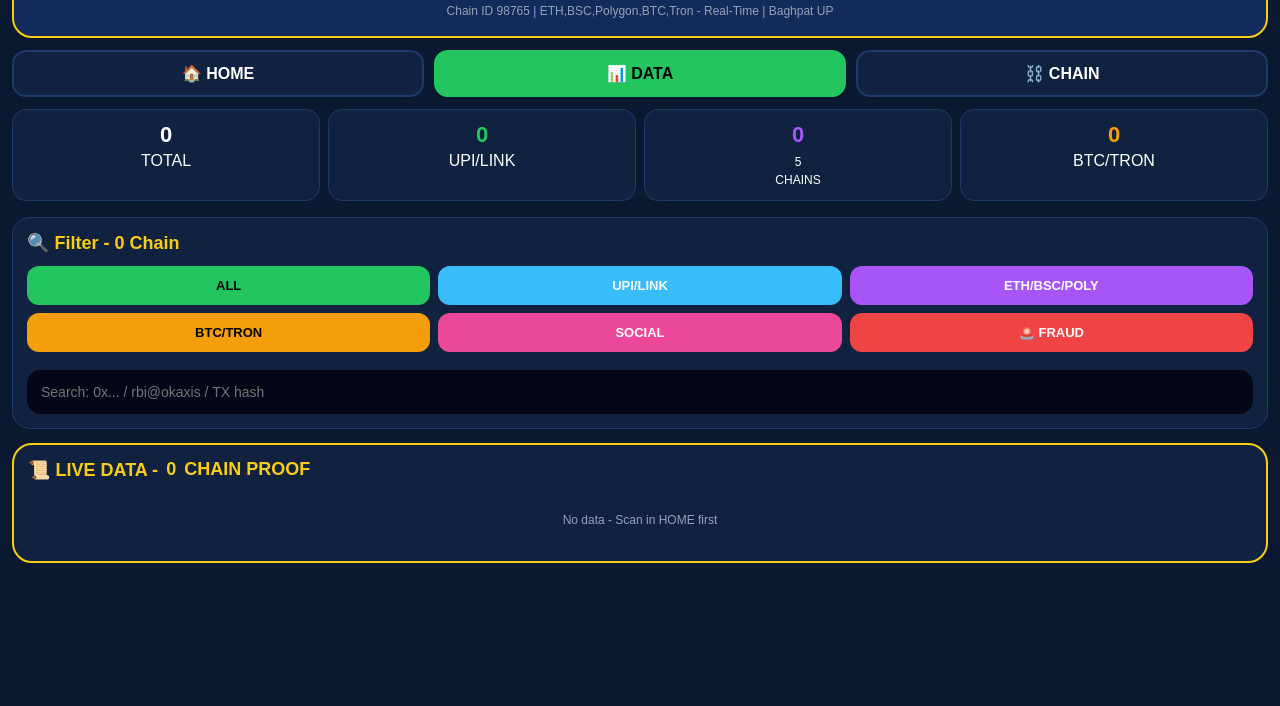
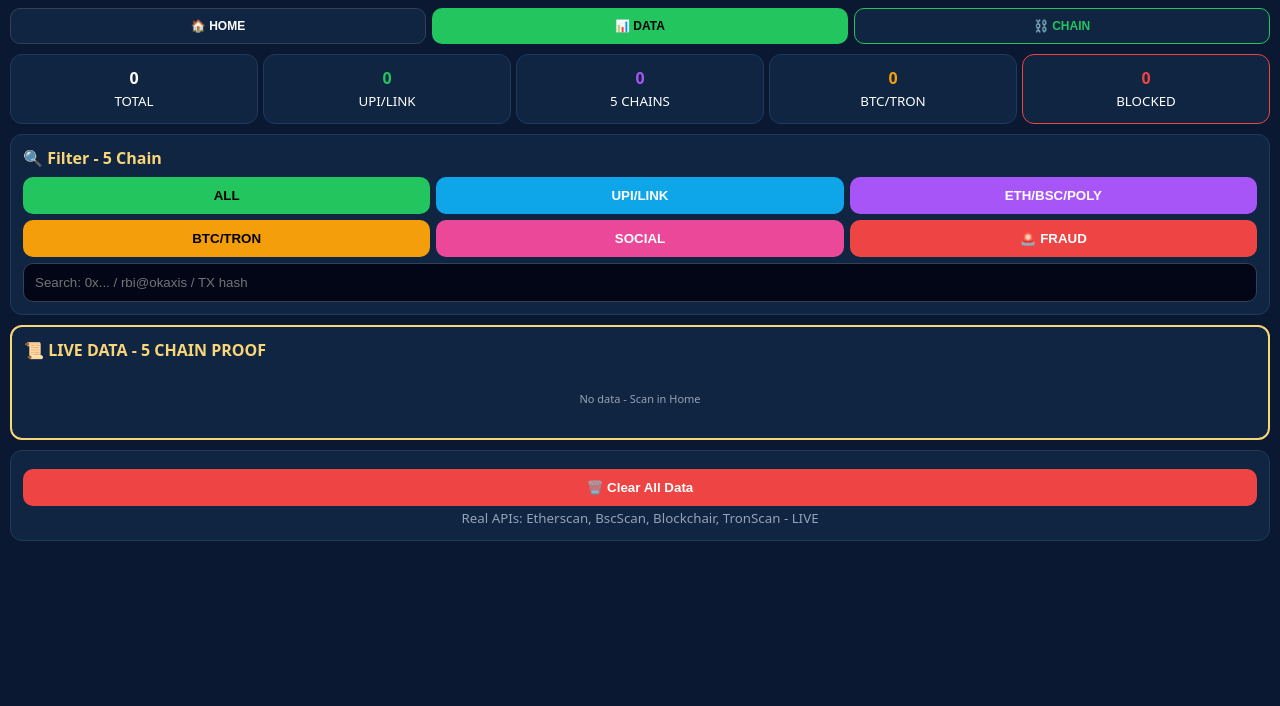
Before and after one commit to samdeep11/sandeep-shield-up-india, a plain HTML site: page data.html in a window 1280 px wide. Shown: the part 94-800 px from the top of the page. Drawn offline with Linux system fonts and the light colour scheme.

Commit message:
Update data.html

```diff
--- a/data.html
+++ b/data.html
@@ -1,125 +1,97 @@
 <!DOCTYPE html>
-<html lang="en">
+<html>
 <head>
 <meta charset="UTF-8">
-<meta name="viewport" content="width=device-width, initial-scale=1.0">
-<title>DATA - Sandeep Shield 98765</title>
+<meta name="viewport" content="width=device-width,initial-scale=1">
+<title>DATA - Sandeep Shield - 5 Chain Live | Chain ID 98765</title>
 <style>
-body{background:#0a1930;color:#fff;font-family:Arial;margin:0;padding:12px}
-.top-box{background:#132a5c;border:2px solid #facc15;border-radius:20px;padding:18px;text-align:center;margin-bottom:12px}
-.top-box h1{margin:0;font-size:24px;line-height:1.2}
-.top-box h1 span{color:#facc15}
-.top-box p{color:#94a3b8;font-size:12px;margin:8px 0 0 0}
-.nav{display:flex;gap:10px;margin-bottom:12px}
-.nav a{flex:1;text-align:center;padding:12px;border-radius:14px;text-decoration:none;font-weight:bold;border:2px solid #1e3a6b;background:#112240;color:#fff}
-.nav a.active{background:#22c55e;color:#000;border-color:#22c55e}
-.stats{display:flex;gap:8px;overflow:auto;margin-bottom:12px;padding-bottom:4px}
-.stat{background:#112240;border:1px solid #1e3a6b;border-radius:14px;min-width:88px;padding:12px;text-align:center;flex:1}
-.stat b{display:block;font-size:22px;margin-bottom:4px}
-.filter{background:#112240;border:1px solid #1e3a6b;border-radius:18px;padding:14px;margin-bottom:14px}
-.filter h3{color:#facc15;margin:0 0 12px 0;font-size:18px}
-.f-row{display:flex;gap:8px;margin-bottom:8px;flex-wrap:wrap}
-.f-btn{flex:1;min-width:90px;padding:12px 6px;border-radius:12px;border:0;font-weight:bold;font-size:13px;cursor:pointer;text-align:center}
-.search{width:100%;padding:14px;border-radius:14px;border:0;background:#020617;color:#fff;margin-top:10px;box-sizing:border-box;font-size:14px}
-.live-box{background:#112240;border:2px solid #facc15;border-radius:20px;padding:14px}
-.live-head{color:#facc15;font-weight:bold;font-size:18px;margin-bottom:12px;display:flex;align-items:center;gap:8px}
-.card{background:#0a1930;border:1.5px solid #ef4444;border-radius:14px;padding:12px;margin-bottom:10px;line-height:1.5}
-.badge{display:inline-block;padding:3px 10px;border-radius:20px;font-size:11px;font-weight:bold;margin-right:4px}
-.b-live{background:#fde68a;color:#000}
-.b-upi{background:#f87171;color:#fff}
-.b-fraud{background:#ef4444;color:#fff}
-.small{color:#94a3b8;font-size:12px}
-.tx{color:#facc15;font-weight:bold;word-break:break-all}
-.title{font-weight:bold;font-size:14px;margin-top:4px}
+*{box-sizing:border-box}body{margin:0;background:#0a1931;color:#fff;font-family:system-ui;padding:10px}
+.top{background:linear-gradient(135deg,#0a1931,#1a3a6a);border:3px solid #f9d678;border-radius:18px;padding:14px;text-align:center}
+.card{background:#102542;border:1px solid #1e3a5f;padding:12px;border-radius:12px;margin:10px 0}
+.btn-nav{padding:10px;border:none;border-radius:10px;font-weight:900;cursor:pointer;margin:0;font-size:12px}
+.btn{width:100%;padding:11px;border:none;border-radius:10px;font-weight:900;margin-top:6px;cursor:pointer}
+.badge{font-size:9px;padding:3px 7px;border-radius:10px;font-weight:900}
+.fraud{background:#ef4444} .safe{background:#22c55e;color:#000} .crypto{background:#a855f7} .social{background:#ec4899} .live{background:#f9d678;color:#000} .link{background:#0ea5e9} .btc{background:#f59e0b}
+input{width:100%;padding:11px;border-radius:10px;margin-top:6px;background:#020617;color:#fff;border:1px solid #334155}
 </style>
 </head>
 <body>
-
-<div class="top-box">
-<h1>📊 DATA EXPLORER - <span id="c1">5</span><br><span>CHAIN LIVE</span></h1>
-<p>Chain ID 98765 | ETH,BSC,Polygon,BTC,Tron - Real-Time | Baghpat UP</p>
+<div class="top">
+<div style="font-size:22px;font-weight:900">📊 DATA EXPLORER - <span style="color:#f9d678">5 CHAIN LIVE</span></div>
+<div style="font-size:10px;color:#94a3b8;margin-top:4px">Chain ID 98765 | ETH,BSC,Polygon,BTC,Tron - Real-Time | Baghpat UP</div>
 </div>
 
-<div class="nav">
-<a href="index.html">🏠 HOME</a>
-<a href="data.html" class="active">📊 DATA</a>
-<a href="explorer.html">⛓️ CHAIN</a>
+<div style="display:grid;grid-template-columns:1fr 1fr 1fr;gap:6px;margin:10px 0">
+<button class="btn-nav" style="background:#102542;color:#fff;border:1px solid #334155" onclick="location.href='index.html'">🏠 HOME</button>
+<button class="btn-nav" style="background:#22c55e;color:#000">📊 DATA</button>
+<button class="btn-nav" style="background:#102542;color:#22c55e;border:1px solid #22c55e" onclick="location.href='explorer.html'">⛓️ CHAIN</button>
 </div>
 
-<div class="stats">
-<div class="stat"><b id="t1">5</b>TOTAL</div>
-<div class="stat"><b id="t2" style="color:#22c55e">5</b>UPI/LINK</div>
-<div class="stat"><b id="t3" style="color:#a855f7">0</b><span style="font-size:12px">5<br>CHAINS</span></div>
-<div class="stat"><b id="t4" style="color:#f59e0b">0</b>BTC/TRON</div>
+<div style="display:grid;grid-template-columns:1fr 1fr 1fr 1fr 1fr;gap:5px">
+<div class="card" style="margin:0;text-align:center"><div id="tAll" style="font-weight:900">0</div><small>TOTAL</small></div>
+<div class="card" style="margin:0;text-align:center"><div id="tUPI" style="color:#22c55e;font-weight:900">0</div><small>UPI/LINK</small></div>
+<div class="card" style="margin:0;text-align:center"><div id="tCrypto" style="color:#a855f7;font-weight:900">0</div><small>5 CHAINS</small></div>
+<div class="card" style="margin:0;text-align:center"><div id="tBTC" style="color:#f59e0b;font-weight:900">0</div><small>BTC/TRON</small></div>
+<div class="card" style="margin:0;text-align:center;border:1px solid #ef4444"><div id="tFraud" style="color:#ef4444;font-weight:900">0</div><small>BLOCKED</small></div>
 </div>
 
-<div class="filter">
-<h3>🔍 Filter - <span id="f1">5</span> Chain</h3>
-<div class="f-row">
-<button class="f-btn" style="background:#22c55e" onclick="doFilter('ALL')">ALL</button>
-<button class="f-btn" style="background:#38bdf8;color:#fff" onclick="doFilter('UPI')">UPI/LINK</button>
-<button class="f-btn" style="background:#a855f7;color:#fff" onclick="doFilter('ETH')">ETH/BSC/POLY</button>
+<div class="card">
+<b style="color:#f9d678">🔍 Filter - 5 Chain</b>
+<div style="display:grid;grid-template-columns:1fr 1fr 1fr;gap:6px;margin-top:8px">
+<button class="btn" style="background:#22c55e;color:#000;margin:0" onclick="filterData('all')">ALL</button>
+<button class="btn" style="background:#0ea5e9;color:#fff;margin:0" onclick="filterData('upi')">UPI/LINK</button>
+<button class="btn" style="background:#a855f7;color:#fff;margin:0" onclick="filterData('crypto')">ETH/BSC/POLY</button>
+<button class="btn" style="background:#f59e0b;color:#000;margin:0" onclick="filterData('btc')">BTC/TRON</button>
+<button class="btn" style="background:#ec4899;color:#fff;margin:0" onclick="filterData('social')">SOCIAL</button>
+<button class="btn" style="background:#ef4444;color:#fff;margin:0" onclick="filterData('fraud')">🚨 FRAUD</button>
 </div>
-<div class="f-row">
-<button class="f-btn" style="background:#f59e0b" onclick="doFilter('BTC')">BTC/TRON</button>
-<button class="f-btn" style="background:#ec4899;color:#fff" onclick="doFilter('SOCIAL')">SOCIAL</button>
-<button class="f-btn" style="background:#ef4444;color:#fff" onclick="doFilter('FRAUD')">🚨 FRAUD</button>
-</div>
-<input id="search" class="search" placeholder="Search: 0x... / rbi@okaxis / TX hash" onkeyup="render()">
+<input id="searchInp" placeholder="Search: 0x... / rbi@okaxis / TX hash" oninput="filterData(currentFilter)">
 </div>
 
-<div class="live-box">
-<div class="live-head">📜 LIVE DATA - <span id="l1">5</span> CHAIN PROOF</div>
-<div id="list"></div>
+<div class="card" style="border:2px solid #f9d678">
+<b style="color:#f9d678">📜 LIVE DATA - 5 CHAIN PROOF</b>
+<div id="dataList" style="font-size:11px;max-height:800px;overflow:auto;margin-top:10px"></div>
+</div>
+
+<div class="card" style="text-align:center">
+<button class="btn" style="background:#ef4444;color:#fff" onclick="if(confirm('All data delete?')){localStorage.removeItem('shield_final_up_realtime');location.reload();}">🗑️ Clear All Data</button>
+<small style="color:#94a3b8"><br>Real APIs: Etherscan, BscScan, Blockchair, TronScan - LIVE</small>
 </div>
 
 <script>
-let cf='ALL';
-function getBlocks(){
-  let keys=["sandeep_shield_blocks","shield_blocks","sandeepShieldData","sandeep_shield_chain"];
-  for(let k of keys){
-    let v=localStorage.getItem(k);
-    if(v){try{let j=JSON.parse(v); if(Array.isArray(j)&&j.length>0) return j;}catch(e){}}
-  }
-  return [];
+let chain=JSON.parse(localStorage.getItem('shield_final_up_realtime')||'[]');
+let currentFilter='all';
+function renderStats(){
+ document.getElementById('tAll').innerText=chain.filter(c=>c.type!='HUB_GENESIS').length;
+ document.getElementById('tUPI').innerText=chain.filter(c=>c.cat=='upi').length;
+ document.getElementById('tCrypto').innerText=chain.filter(c=>c.cat=='crypto' && (c.chainType.includes('ETH')||c.chainType.includes('BSC')||c.chainType.includes('POLY'))).length;
+ document.getElementById('tBTC').innerText=chain.filter(c=>c.cat=='crypto' && (c.chainType.includes('BTC')||c.chainType.includes('TRON'))).length;
+ document.getElementById('tFraud').innerText=chain.filter(c=>c.fraud).length;
 }
-function doFilter(f){ cf=f; render(); }
-function render(){
-  let blocks=getBlocks();
-  let q=document.getElementById('search').value.toLowerCase();
-  let filtered=blocks.filter(b=>{
-    let s=JSON.stringify(b).toLowerCase();
-    if(!s.includes(q)) return false;
-    if(cf==='ALL') return true;
-    if(cf==='FRAUD') return s.includes('fraud')||s.includes('invalid');
-    if(cf==='UPI') return s.includes('upi')||s.includes('ub')||s.includes('@');
-    return true;
-  }).reverse();
+function filterData(type){
+ currentFilter=type;
+ let search=document.getElementById('searchInp').value.toLowerCase();
+ let filtered=chain.filter(c=>c.type!='HUB_GENESIS');
+ if(type=='upi') filtered=filtered.filter(c=>c.cat=='upi');
+ if(type=='crypto') filtered=filtered.filter(c=>c.cat=='crypto' && (c.chainType.includes('ETH')||c.chainType.includes('BSC')||c.chainType.includes('POLY')));
+ if(type=='btc') filtered=filtered.filter(c=>c.cat=='crypto' && (c.chainType.includes('BTC')||c.chainType.includes('TRON')));
+ if(type=='social') filtered=filtered.filter(c=>c.cat=='social');
+ if(type=='fraud') filtered=filtered.filter(c=>c.fraud);
+ if(search) filtered=filtered.filter(c=> (c.data+c.hash+c.msg).toLowerCase().includes(search));
 
-  document.getElementById('t1').innerText=blocks.length;
-  document.getElementById('t2').innerText=blocks.length;
-  document.getElementById('c1').innerText=blocks.length;
-  document.getElementById('f1').innerText=blocks.length;
-  document.getElementById('l1').innerText=filtered.length;
-
-  let html='';
-  filtered.forEach(b=>{
-    let data=b.data||b.upi||'Sandeep ub';
-    let tx=b.tx||b.txId||'TX-UPI-LIVE-B2S-98765-UP';
-    let qk=b.qkey||b.qKey||'QKYB-LIVE-'+tx;
-    let time=b.time||b.timestamp||'10/20/2026, 12:08:44 PM';
-    let msg=b.message||b.result||'Invalid UPI';
-    html+=`<div class="card">
-      <div><span class="badge b-live">LIVE</span><span class="badge b-upi">upi</span><span class="badge b-fraud">FRAUD 95%</span> <span class="small">${time}</span></div>
-      <div class="title">🚨 LIVE FRAUD UPI: ${data} - ${msg}</div>
-      <div class="small">Data: ${data}</div>
-      <div class="small">Tx: <span class="tx">${tx}</span> | API: UPI-LIVE - REAL</div>
-      <div class="small">QKey: ${qk}</div>
-    </div>`;
-  });
-  document.getElementById('list').innerHTML=html||'<div class="small" style="text-align:center;padding:20px">No data - Scan in HOME first</div>';
+ let html=""; filtered.slice().reverse().forEach(b=>{
+   let color=b.fraud?'#ef4444':b.cat=='crypto'?'#a855f7':b.cat=='upi'?'#22c55e':'#ec4899';
+   let chainIcon=b.chainType.includes('BTC')?'₿ BTC':b.chainType.includes('TRON')?'🔶 TRON':b.chainType.includes('ETH')?'♦️ ETH':b.chainType.includes('BSC')?'🟡 BSC':b.chainType.includes('POLY')?'🟣 POLY':b.cat;
+   html+=`<div style="border:1px solid ${color};border-radius:10px;padding:10px;margin:8px 0;background:#020617">
+   <div><span class="badge live">LIVE</span> <span class="badge" style="background:${color}">${chainIcon}</span> ${b.fraud?'<span class="badge fraud">FRAUD 95%</span>':'<span class="badge safe">SAFE 99%</span>'} <small style="color:#94a3b8">${new Date(b.time).toLocaleString()}</small></div>
+   <div style="margin-top:6px"><b>${b.msg}</b></div>
+   <div style="margin-top:4px;font-size:10px;color:#94a3b8">Data: ${b.data}<br>Tx: <b style="color:#f9d678">${b.hash}</b> | API: ${b.chainType} - REAL<br>QKey: ${b.qkey}</div>
+   </div>`;
+ });
+ document.getElementById('dataList').innerHTML=html||"<div style='text-align:center;color:#94a3b8;padding:20px'>No data - Scan in Home</div>";
+ renderStats();
 }
-render();
+filterData('all');
 </script>
 </body>
 </html>
```
